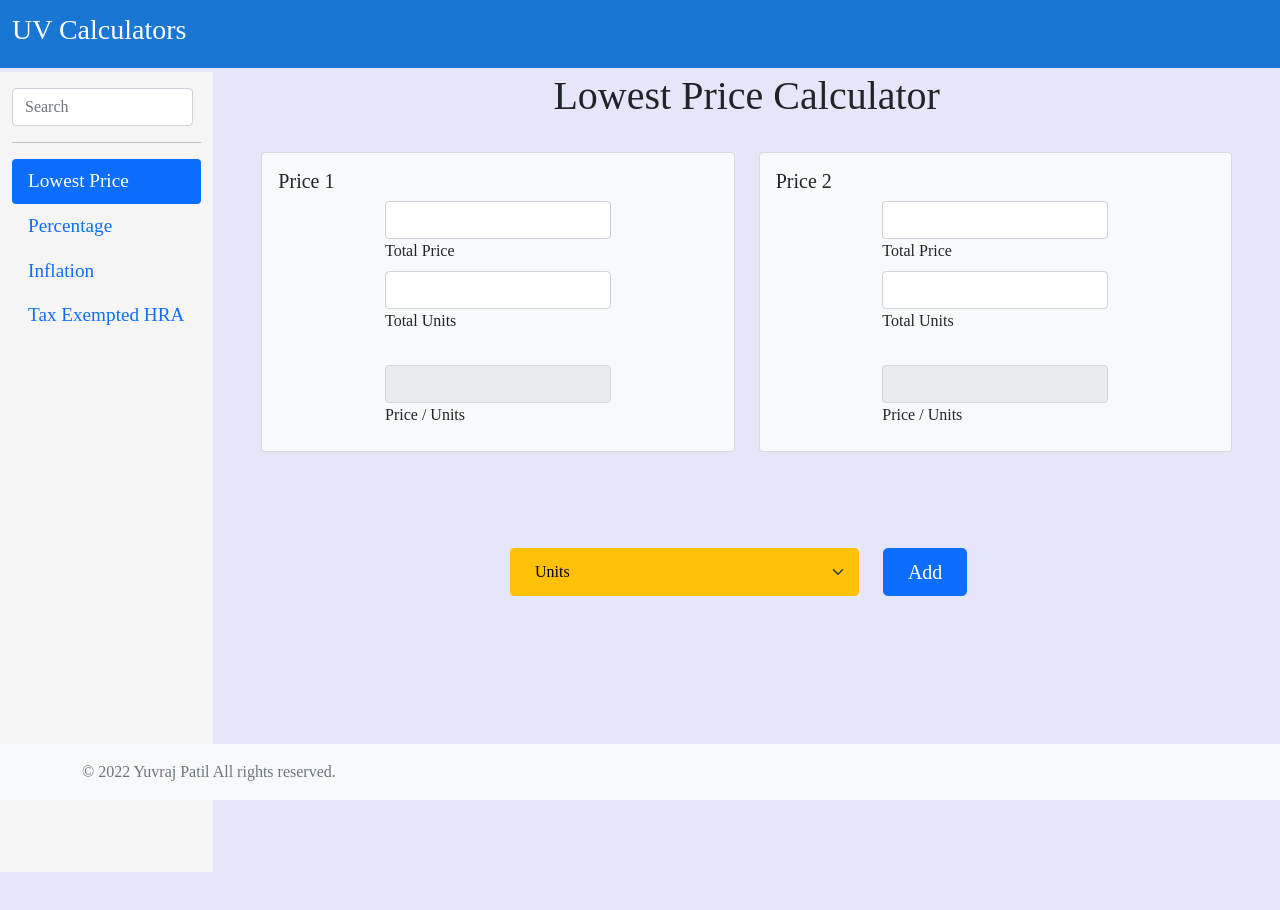
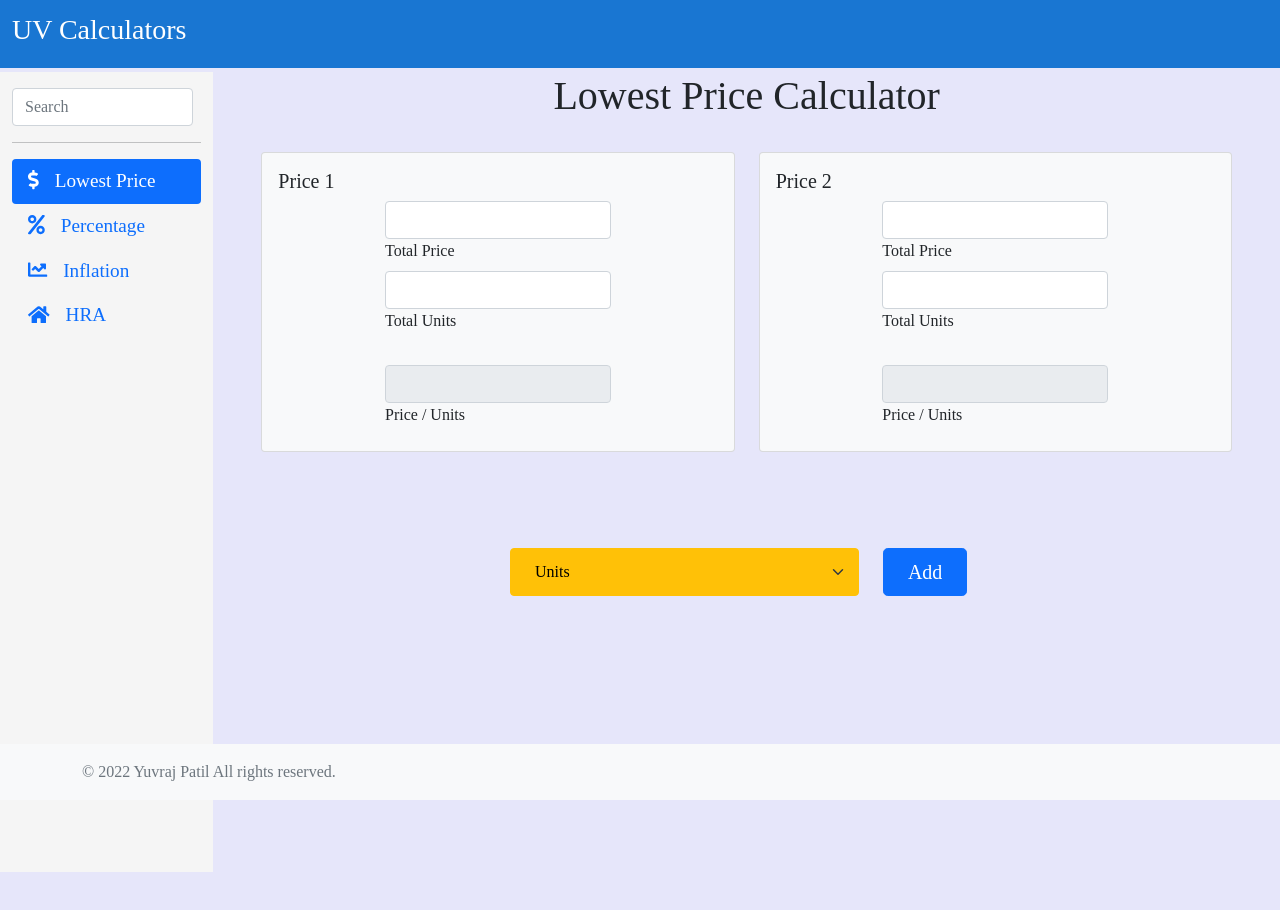
Before and after one commit to night-fury-rider/uv-calculators, a React (Create React App) app: page /lowest-price in a window 1280 px wide. Shown: the top 910 px of the page. Built offline with nearby package versions, Linux system fonts and the light colour scheme.

Commit message:
Added icons in sidebar.

```diff
--- a/src/app-data.json
+++ b/src/app-data.json
@@ -14,19 +14,23 @@
     "links": [
       {
         "title": "Lowest Price",
-        "href": "lowest-price"
+        "href": "lowest-price",
+        "icon": "faDollarSign"
       },
       {
         "title": "Percentage",
-        "href": "percentage"
+        "href": "percentage",
+        "icon": "faPercent"
       },
       {
         "title": "Inflation",
-        "href": "inflation"
+        "href": "inflation",
+        "icon": "faChartLine"
       },
       {
-        "title": "Tax Exempted HRA",
-        "href": "hra"
+        "title": "HRA",
+        "href": "hra",
+        "icon": "faHome"
       }
     ]
   },
--- a/src/components/Core/UVSidebar/UVSidebar.css
+++ b/src/components/Core/UVSidebar/UVSidebar.css
@@ -5,3 +5,7 @@
 .sidebar {
   height: 100vh;
 }
+
+.sidebar svg {
+  margin-right: 1rem;
+}
--- a/src/components/Core/UVSidebar/UVSidebar.jsx
+++ b/src/components/Core/UVSidebar/UVSidebar.jsx
@@ -1,8 +1,10 @@
 import React, { useState } from 'react';
 import { useNavigate } from "react-router-dom";
+import { FontAwesomeIcon } from '@fortawesome/react-fontawesome';
+import * as faFonts from '@fortawesome/free-solid-svg-icons';
+import { Button } from 'react-bootstrap';
 
 import { getErrorInString } from "../../../modules/Errors/ErrorService";
-import { Button } from 'react-bootstrap';
 
 import './UVSidebar.css';
 
@@ -36,6 +38,8 @@ const UVSidebar = props => {
             <li className="nav-item" key={linkIndex}
               onClick={event => { handleNavigation(event, linkIndex, process.env.PUBLIC_URL + '/' + linkObj.href) }}>
               <Button className={"nav-link link-button " + (linkIndex === activeIndex ? 'active' : '')}>
+                <FontAwesomeIcon icon={faFonts[linkObj.icon]}
+                  className='cursorPointer' />
                 {linkObj.title}
               </Button>
             </li>
--- a/src/components/RegistrationForm/RegistrationForm.jsx
+++ b/src/components/RegistrationForm/RegistrationForm.jsx
@@ -3,8 +3,8 @@
  */
 
 import React from 'react';
-import { FontAwesomeIcon } from '@fortawesome/react-fontawesome'
-import { faPlusCircle, faTimesCircle } from '@fortawesome/free-solid-svg-icons'
+import { FontAwesomeIcon } from '@fortawesome/react-fontawesome';
+import { faPlusCircle, faTimesCircle } from '@fortawesome/free-solid-svg-icons';
 import { Field, FieldArray, Formik } from 'formik';
 import * as Yup from 'yup';
 
```
